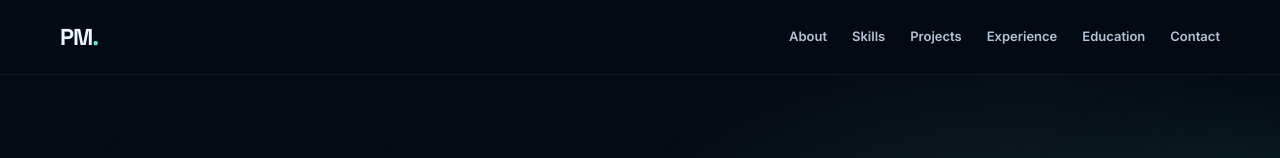
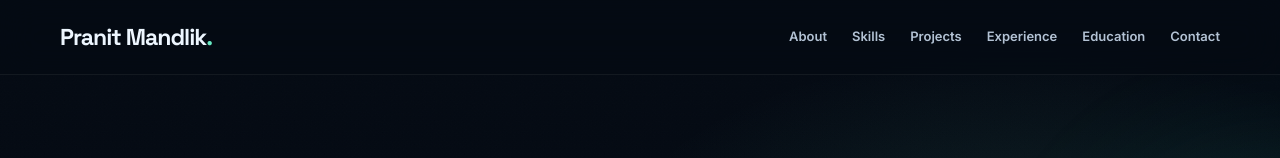
Before and after one commit to pranitmandlik03/portfolio_code, a plain HTML site: page index.html in a window 1280 px wide. Shown: the top 158 px of the page. Drawn offline with Linux system fonts and the light colour scheme.

Commit message:
Update header name

```diff
--- a/index.html
+++ b/index.html
@@ -22,7 +22,7 @@
 
   <header class="header">
     <div class="container nav-wrap">
-      <a class="brand" href="#home">PM<span>.</span></a>
+      <a class="brand" href="#home">Pranit Mandlik<span>.</span></a>
       <nav class="nav">
         <a href="#about">About</a>
         <a href="#skills">Skills</a>
```
